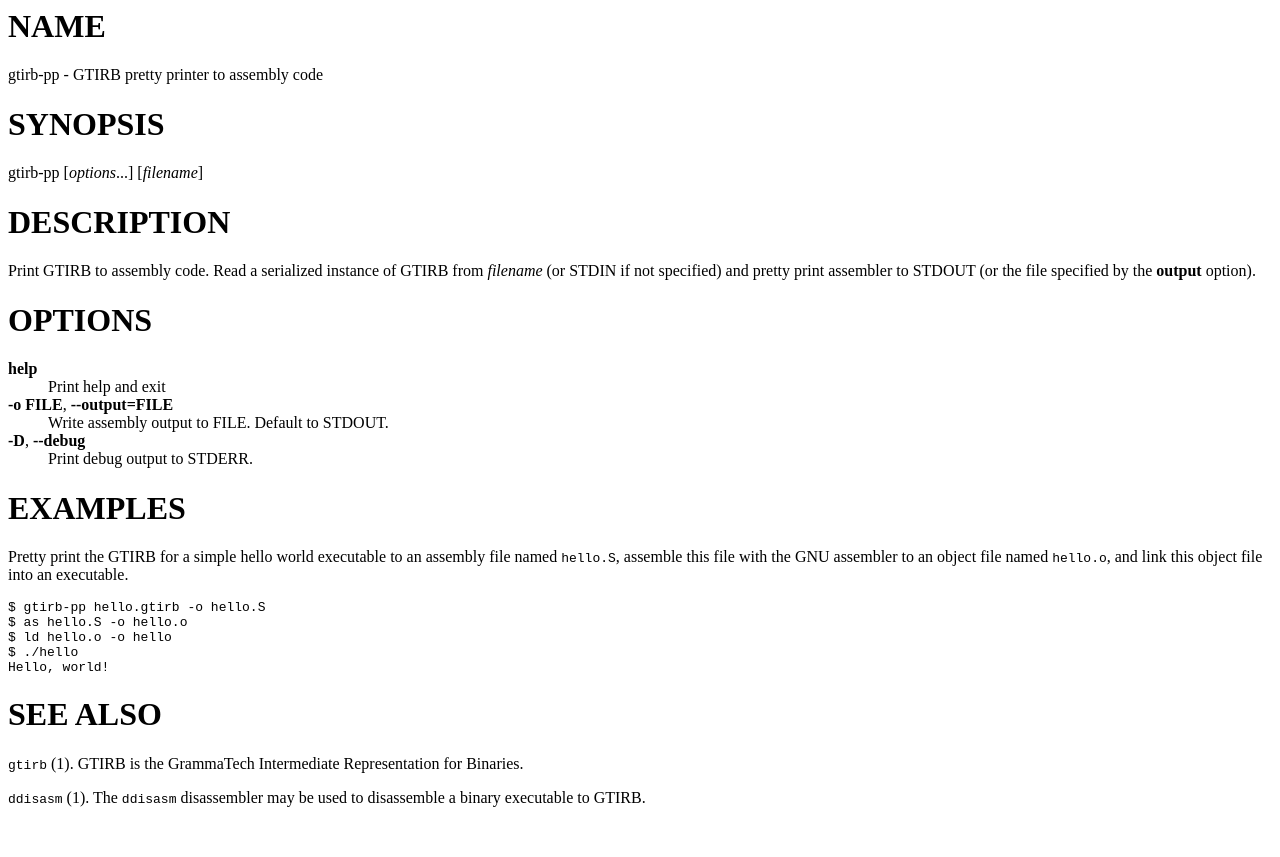
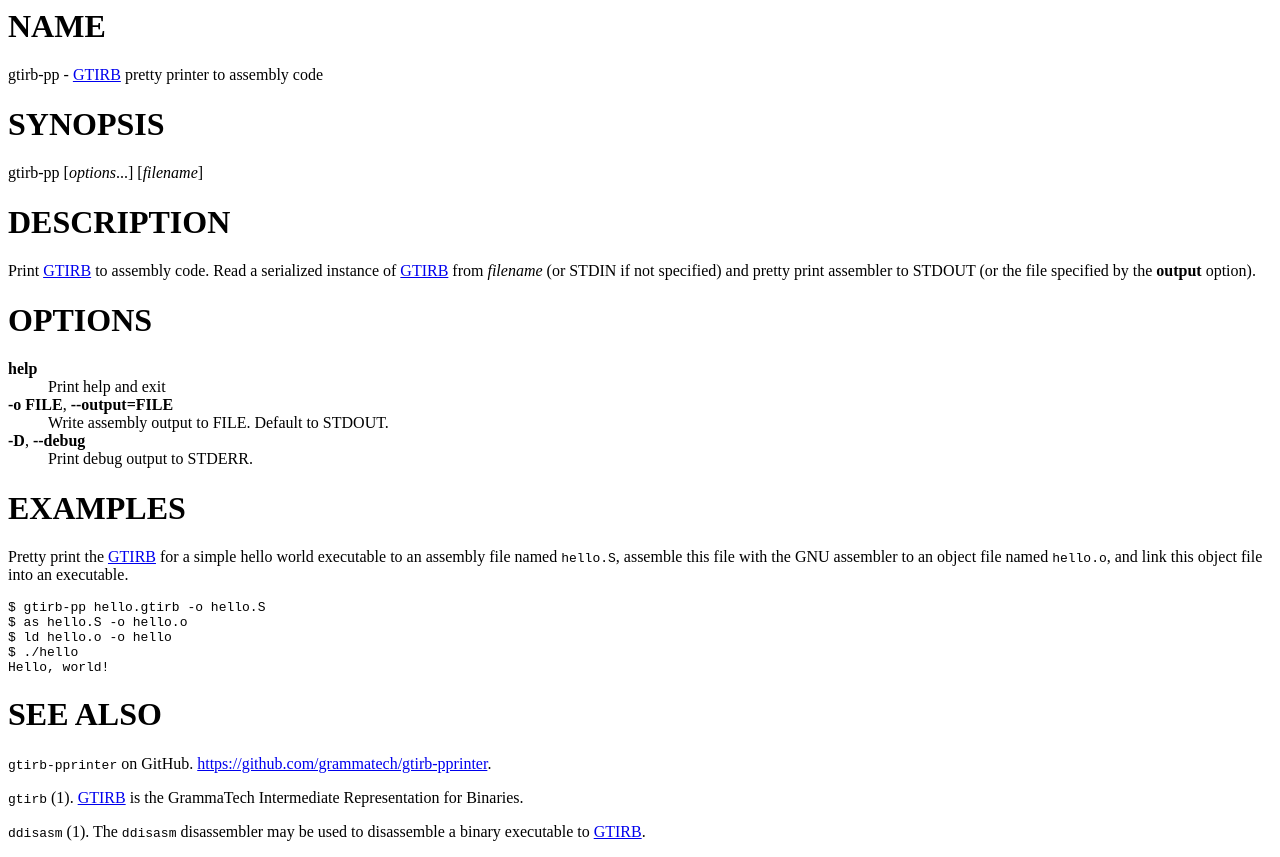
Before and after one commit to GrammaTech/gtirb-pprinter, a plain HTML site: page index.html in a window 1280 px wide. Before the commit the page ends 823 px from the top, so only its background shows below. Drawn offline with Linux system fonts and the light colour scheme.

Commit message:
Links in man page

```diff
--- a/index.html
+++ b/index.html
@@ -1,9 +1,9 @@
 <h1 id="name">NAME</h1>
-<p>gtirb-pp - GTIRB pretty printer to assembly code</p>
+<p>gtirb-pp - <a href="https://github.com/grammatech/gtirb">GTIRB</a> pretty printer to assembly code</p>
 <h1 id="synopsis">SYNOPSIS</h1>
 <p>gtirb-pp [<em>options</em>...] [<em>filename</em>]</p>
 <h1 id="description">DESCRIPTION</h1>
-<p>Print GTIRB to assembly code. Read a serialized instance of GTIRB from <em>filename</em> (or STDIN if not specified) and pretty print assembler to STDOUT (or the file specified by the <strong>output</strong> option).</p>
+<p>Print <a href="https://github.com/grammatech/gtirb">GTIRB</a> to assembly code. Read a serialized instance of <a href="https://github.com/grammatech/gtirb">GTIRB</a> from <em>filename</em> (or STDIN if not specified) and pretty print assembler to STDOUT (or the file specified by the <strong>output</strong> option).</p>
 <h1 id="options">OPTIONS</h1>
 <dl>
 <dt><strong>help</strong></dt>
@@ -17,12 +17,13 @@
 </dd>
 </dl>
 <h1 id="examples">EXAMPLES</h1>
-<p>Pretty print the GTIRB for a simple hello world executable to an assembly file named <code>hello.S</code>, assemble this file with the GNU assembler to an object file named <code>hello.o</code>, and link this object file into an executable.</p>
+<p>Pretty print the <a href="https://github.com/grammatech/gtirb">GTIRB</a> for a simple hello world executable to an assembly file named <code>hello.S</code>, assemble this file with the GNU assembler to an object file named <code>hello.o</code>, and link this object file into an executable.</p>
 <pre><code>$ gtirb-pp hello.gtirb -o hello.S
 $ as hello.S -o hello.o
 $ ld hello.o -o hello
 $ ./hello
 Hello, world!</code></pre>
 <h1 id="see-also">SEE ALSO</h1>
-<p><code>gtirb</code> (1). GTIRB is the GrammaTech Intermediate Representation for Binaries.</p>
-<p><code>ddisasm</code> (1). The <code>ddisasm</code> disassembler may be used to disassemble a binary executable to GTIRB.</p>
+<p><code>gtirb-pprinter</code> on GitHub. <a href="https://github.com/grammatech/gtirb-pprinter" class="uri">https://github.com/grammatech/gtirb-pprinter</a>.</p>
+<p><code>gtirb</code> (1). <a href="https://github.com/grammatech/gtirb">GTIRB</a> is the GrammaTech Intermediate Representation for Binaries.</p>
+<p><code>ddisasm</code> (1). The <code>ddisasm</code> disassembler may be used to disassemble a binary executable to <a href="https://github.com/grammatech/gtirb">GTIRB</a>.</p>
```
Also changed, not shown: 1 other file.
